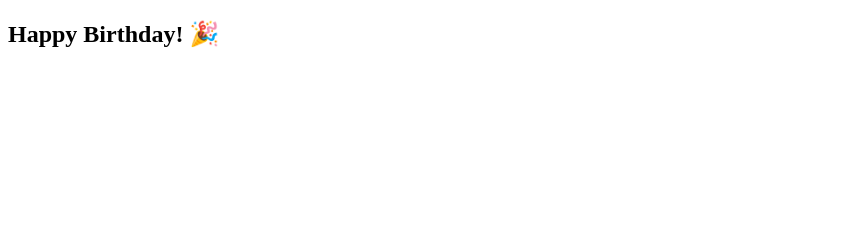
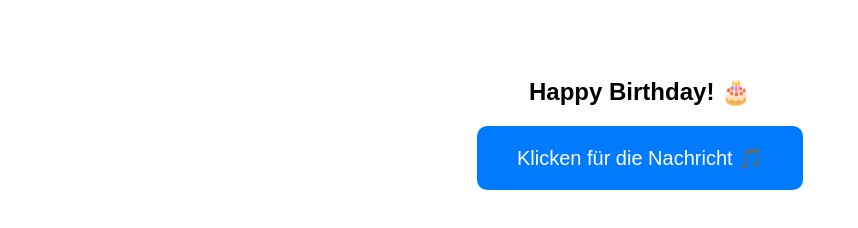
Before and after one commit to BenneWill/birthday-audio-Marika, a plain HTML site: page index.html in a window 1280 px wide. Shown: the whole page, without its empty margins (0-858 px from the left). Drawn offline with Linux system fonts and the light colour scheme.

Commit message:
Update index.html

```diff
--- a/index.html
+++ b/index.html
@@ -1,14 +1,28 @@
 <!DOCTYPE html>
 <html>
-  <head>
+<head>
     <meta charset="UTF-8">
     <title>Happy Birthday!</title>
-  </head>
-  <body>
-    <h2>Happy Birthday! 🎉</h2>
-    <audio autoplay>
-      <source src="Nicolas_birthday_voice_2.mp3" type="audio/mpeg">
-      Your browser does not support the audio element.
+    <style>
+        body { font-family: sans-serif; text-align: center; padding-top: 50px; }
+        button { padding: 20px 40px; font-size: 20px; cursor: pointer; background: #007bff; color: white; border: none; border-radius: 10px; }
+    </style>
+</head>
+<body>
+    <h2>Happy Birthday! 🎂</h2>
+
+    <button onclick="playAudio()">Klicken für die Nachricht 🎵</button>
+
+    <audio id="myAudio">
+        <source src="Nicolas_birthday_voice_2.mp3" type="audio/mpeg">
+        Ihr Browser unterstützt das Audio-Element nicht.
     </audio>
-  </body>
+
+    <script>
+        function playAudio() {
+            var audio = document.getElementById("myAudio");
+            audio.play();
+        }
+    </script>
+</body>
 </html>
```
